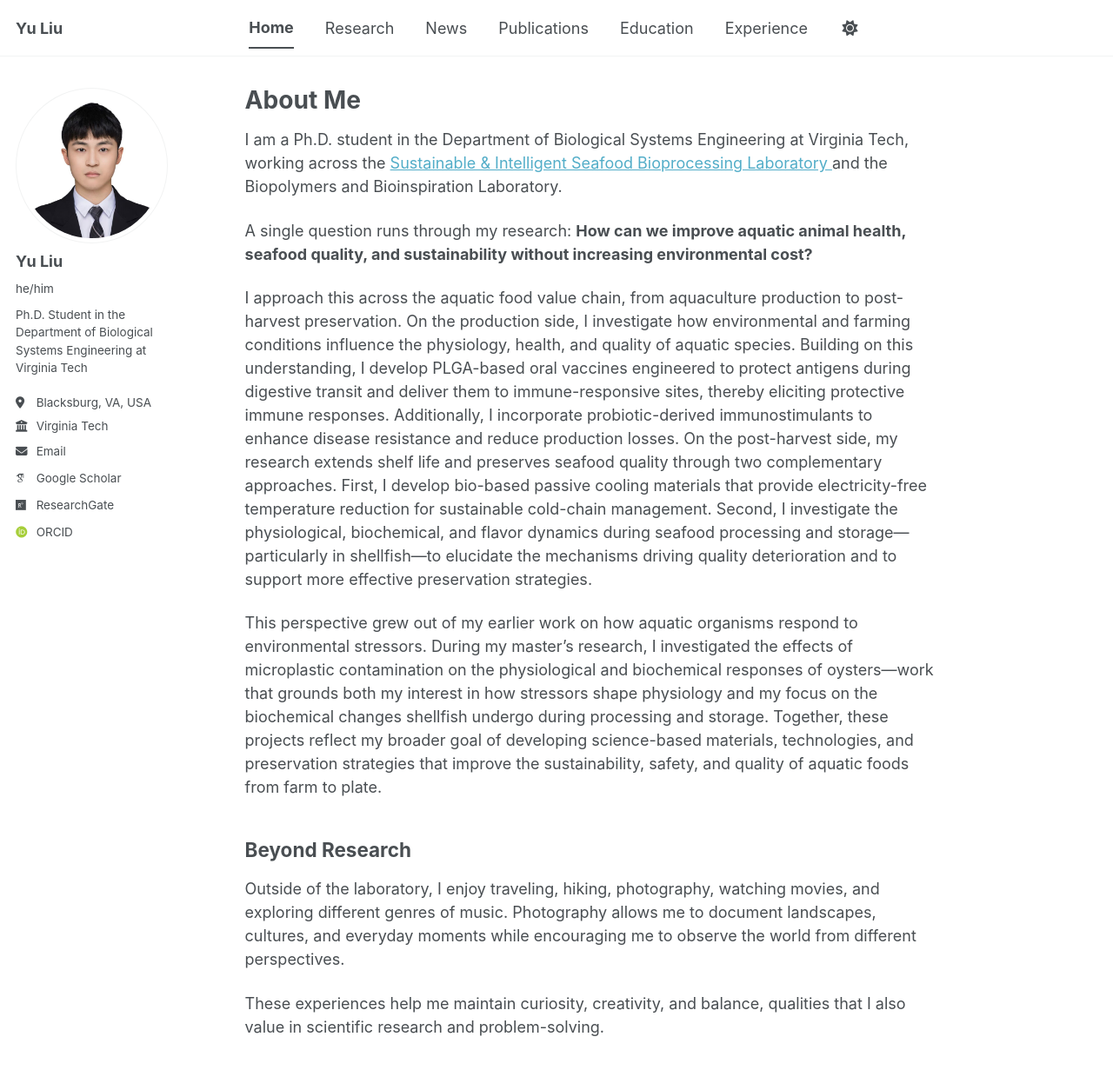
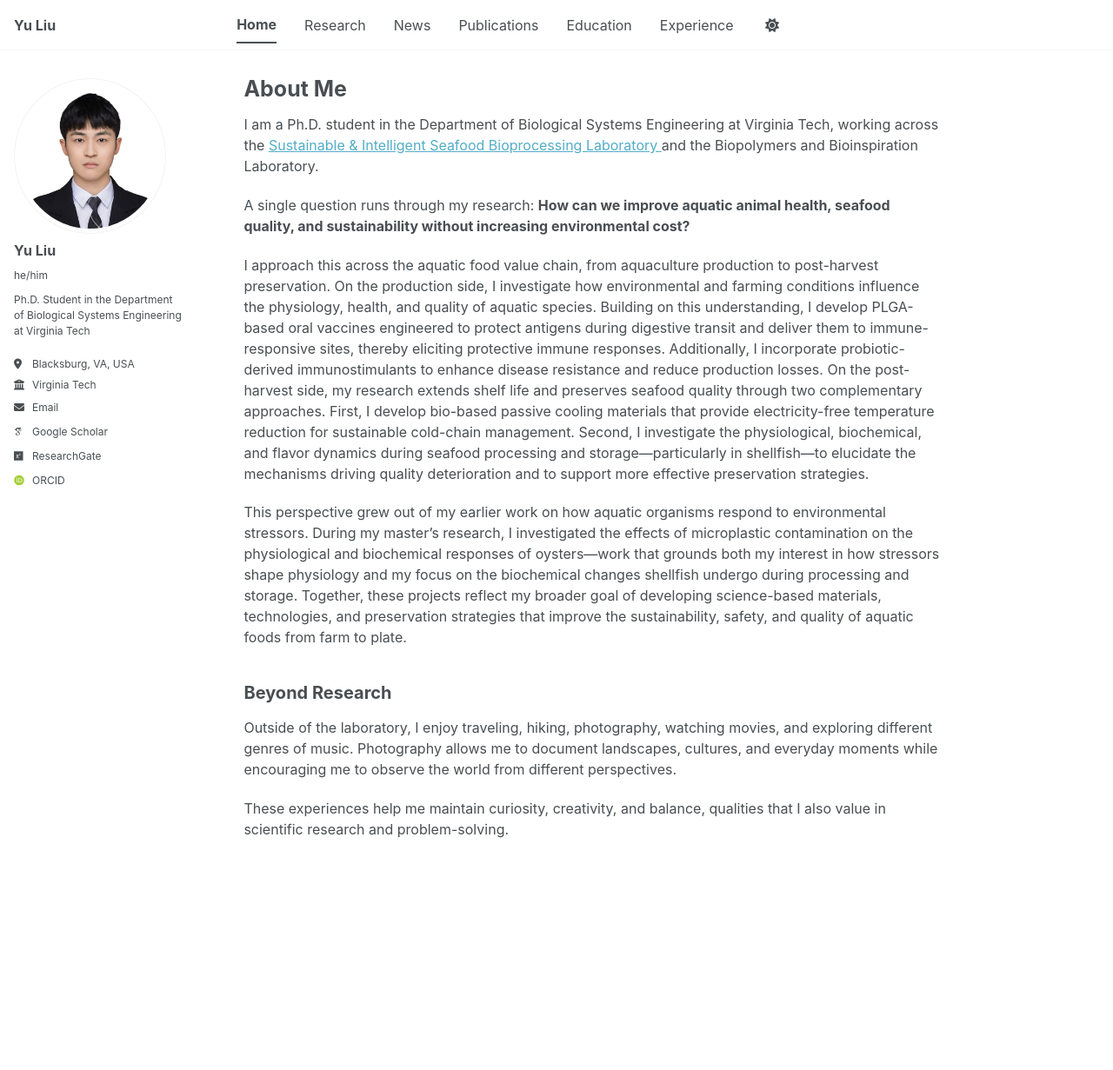
Before and after one commit to yuliu0322/yuliu0322.github.io, a Jekyll site: the page built from _pages/about.md, in a window 1280 px wide and 1254 px high. Shown: the top 1231 px of the window at 87% size. Built offline with Jekyll 4.4.1, drawn with Linux system fonts in a browser that asks for light colours; some web fonts are replaced; a script bundle is joined from its source files by our own code; library files that are not in the unit come from our copies.

Commit message:
Update main.scss
Adjust website font size for desktop

```diff
--- a/assets/css/main.scss
+++ b/assets/css/main.scss
@@ -65,3 +65,25 @@
   animation: none !important;
   transition: none !important;
 }
+/* Keep the website readable at 100% browser zoom */
+html {
+  font-size: 16px;
+}
+
+@media (min-width: 48em) {
+  html {
+    font-size: 16px;
+  }
+}
+
+@media (min-width: 64em) {
+  html {
+    font-size: 16px;
+  }
+}
+
+@media (min-width: 80em) {
+  html {
+    font-size: 16px;
+  }
+}
```
